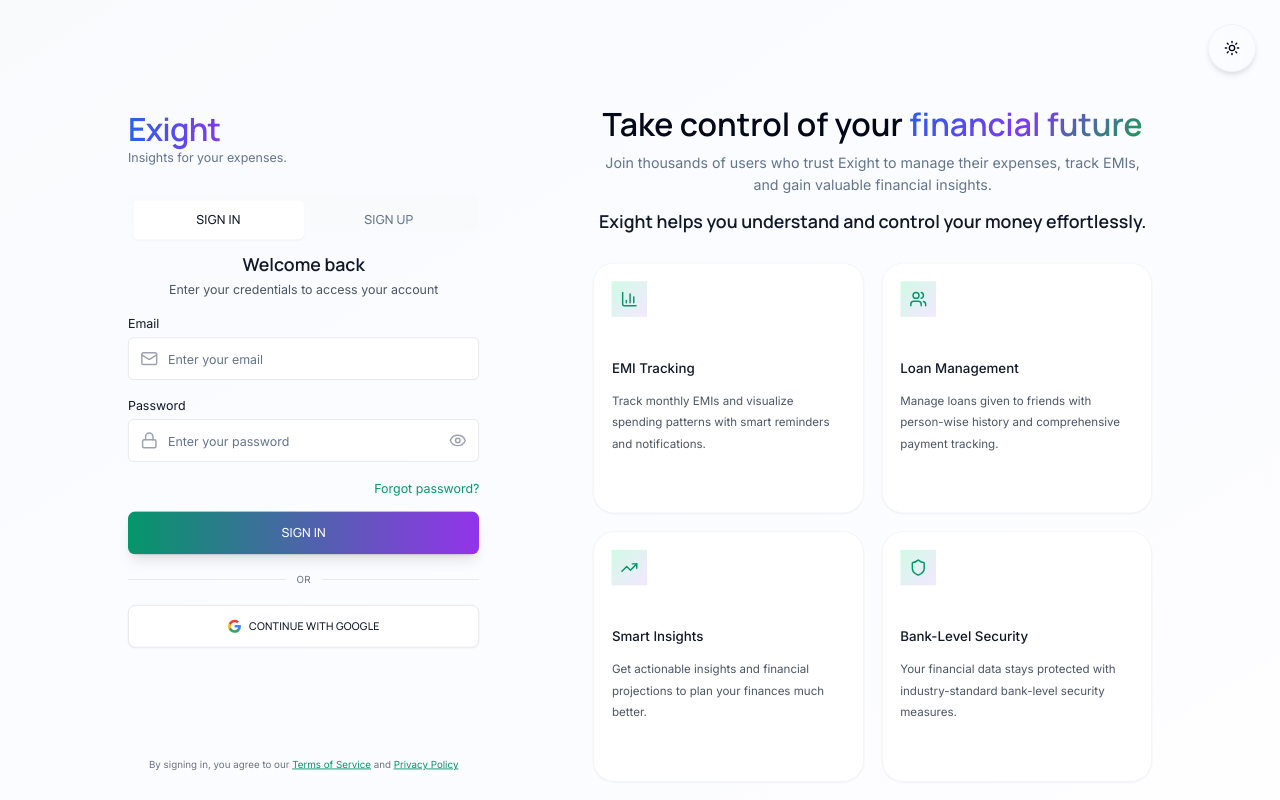
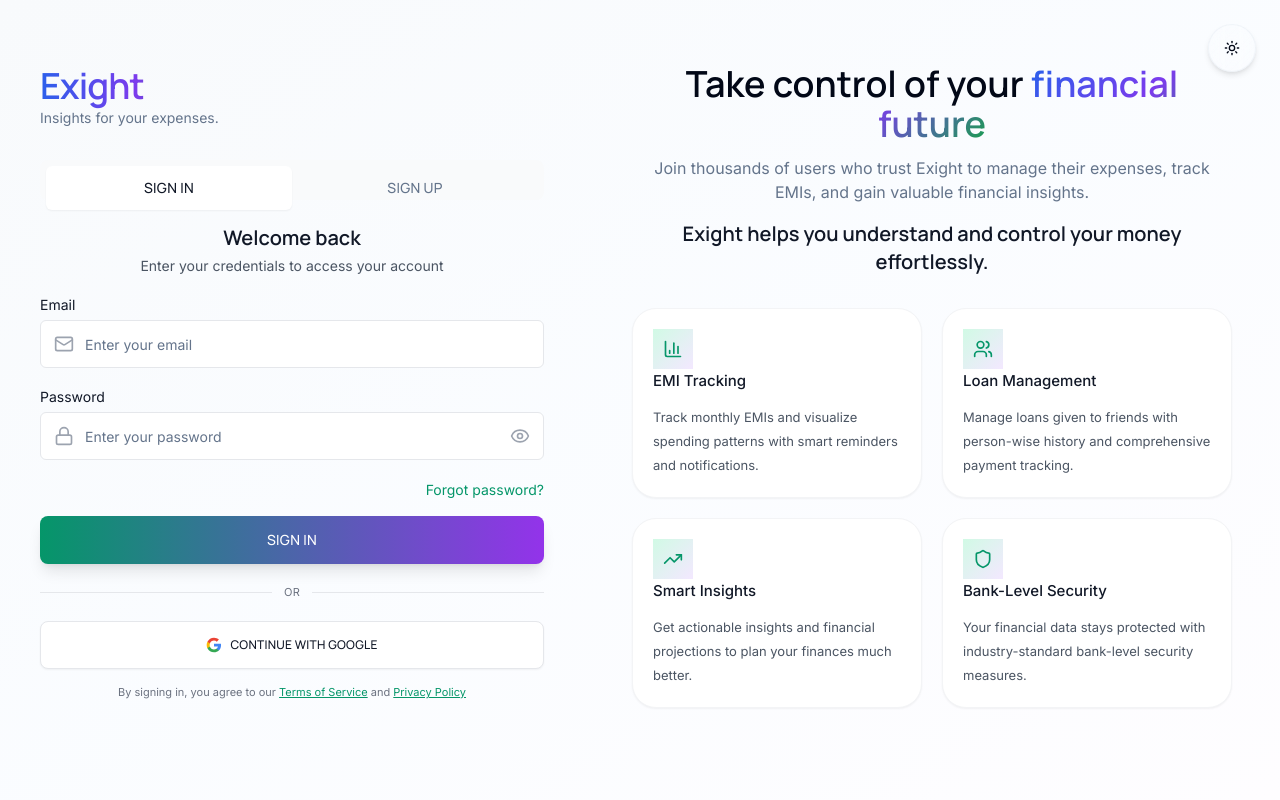
Before and after one commit to rescuedragon/exight2.0, a React (Vite) app: page /#/ in a window 1280 px wide. Built offline with nearby package versions, Linux system fonts and the light colour scheme.

Commit message:
login: remove transform-based ScreenScale; switch to CSS grid container for crisp pixel alignment; adjust paddings/gaps to match mock

```diff
--- a/src/pages/LoginPage.tsx
+++ b/src/pages/LoginPage.tsx
@@ -2,7 +2,7 @@
 import { PromotionalFeatures } from "@/components/PromotionalFeatures";
 import { AuthForm } from "@/components/auth/AuthForm";
 import { GoogleAuthButton } from "@/components/auth/GoogleAuthButton";
-import ScreenScale from "@/components/ScreenScale";
+// Removed ScreenScale to avoid transform-based scaling which causes subpixel blur and misalignment
 
 const LoginPage = () => {
 	return (
@@ -12,15 +12,14 @@
 				<ThemeToggle />
 			</div>
 
-			{/* Scaling wrapper for entire page */}
-			<div className="h-full w-full flex items-start justify-center pt-16 pb-8">
-				<ScreenScale className="w-full flex items-center justify-center">
-					<div className="mx-auto max-w-[1400px] h-[760px] flex items-stretch justify-center px-6 md:px-8">
-						{/* 40/60 split container */}
-						<div className="w-full h-full flex flex-col md:flex-row items-stretch justify-center gap-10 md:gap-16">
+			{/* Content wrapper */}
+			<div className="h-full w-full flex items-start justify-center pt-16 pb-12">
+				<div className="mx-auto w-full max-w-[1280px] px-6 md:px-8">
+					{/* 40/60 split container */}
+					<div className="grid grid-cols-1 md:grid-cols-[520px_minmax(0,1fr)] gap-10 md:gap-16 items-start">
 							{/* Left: Auth 40% */}
-							<div className="w-full md:w-[40%] h-full flex items-stretch justify-center">
-								<div className="w-full max-w-[500px] h-full px-6 md:px-8 pt-2 pb-3 flex flex-col">
+							<div className="w-full md:w-auto h-full flex items-stretch justify-center">
+								<div className="w-full max-w-[520px] h-full px-0 md:px-2 pt-1 pb-2 flex flex-col">
 									{/* Brand inside left column for perfect left alignment */}
 									<div className="select-none mb-6">
 										<h1 className="text-[32px] md:text-[36px] leading-none font-extrabold tracking-tight typography-heading">
@@ -52,7 +51,7 @@
 							</div>
 
 							{/* Right: Promo 60% */}
-							<div className="w-full md:w-[60%] h-full flex items-center justify-center px-2 md:px-8">
+							<div className="w-full h-full flex items-start justify-center px-0 md:px-4">
 								<div className="w-full max-w-[760px] h-full flex flex-col">
 									<div className="mb-4 text-center">
 										<h2 className="text-3xl md:text-4xl typography-heading text-foreground">
@@ -67,9 +66,8 @@
 									</div>
 								</div>
 							</div>
-						</div>
 					</div>
-				</ScreenScale>
+				</div>
 			</div>
 		</div>
 	);
```
